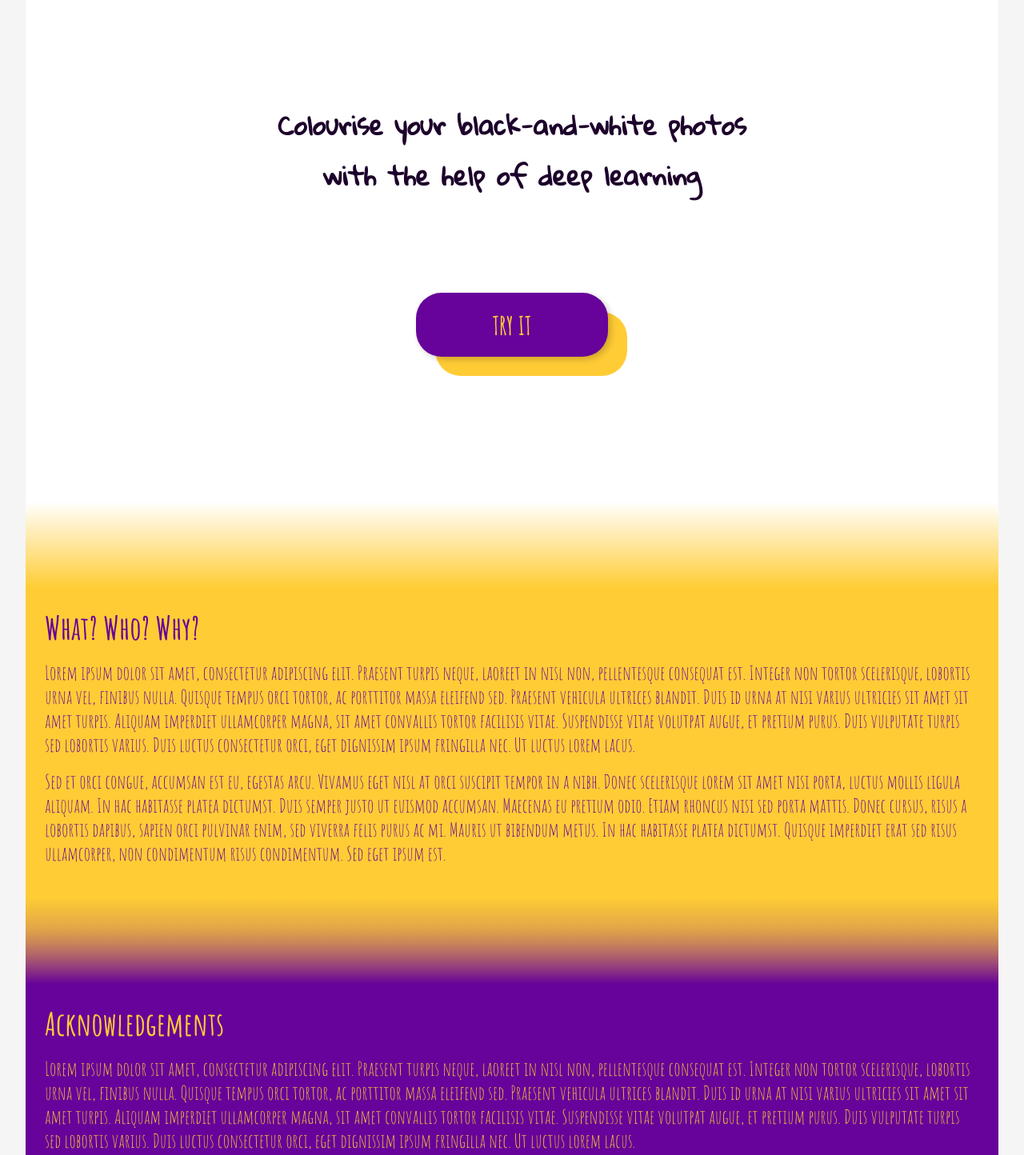
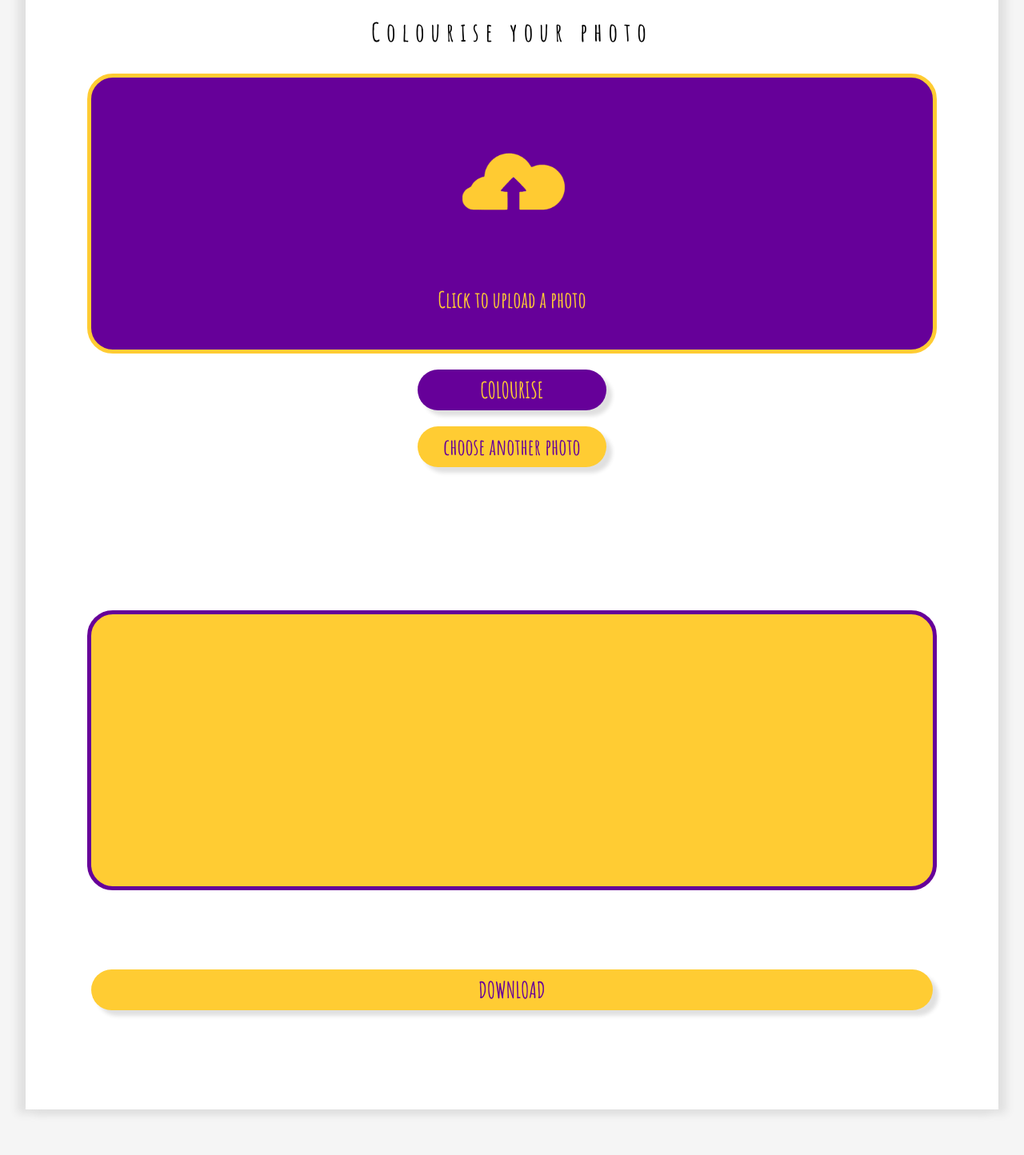
Before and after one commit to dilyanpenev/final-year-project, a React app: page /demo in a window 1280 px wide. Before the commit this address led to /. Shown: the part 187-1631 px from the top of the page at 80% size. After the commit the page ends 1598 px from the top, so only its background shows below. Built offline with nearby package versions, Linux system fonts and the light colour scheme.

Commit message:
Create the demo page

```diff
--- a/src/index.js
+++ b/src/index.js
@@ -1,6 +1,7 @@
 import React from 'react';
 import ReactDOM from 'react-dom/client';
 import HomePage from './js/views/HomePage';
+import DemoPage from './js/views/DemoPage';
 import PageWrapper from './js/views/PageWrapper';
 import { BrowserRouter, Routes, Route, Navigate } from "react-router-dom";
 import './scss/index.scss';
@@ -12,6 +13,7 @@ root.render(
       <Routes>
         <Route path="/" element={<PageWrapper />}>
           <Route index element={<HomePage />} />
+          <Route path="demo" element={<DemoPage />} />
           <Route path="*" element={<Navigate to="/" replace />} />
         </Route>
       </Routes>
--- a/src/js/components/Header.js
+++ b/src/js/components/Header.js
@@ -18,7 +18,9 @@ function Header(props) {
                         </Link>
                     </div>
                     <div className="header__menubar__navigation__button">
-                        <h2>Demo</h2>
+                        <Link to="/demo">
+                            <h2>Demo</h2>
+                        </Link>
                     </div>
                     <div className="header__menubar__navigation__button">
                         <h2>About</h2>
--- /dev/null
+++ b/src/js/views/DemoPage.js
@@ -0,0 +1,36 @@
+import { useState } from "react";
+import upload_icon from "../../assets/upload-icon.png";
+
+function DemoPage(props) {
+    const [isFileUploaded, setFileUploaded] = useState(false);
+
+    return (
+        <div className="demo-page">
+            <div className="demo-page__upload">
+                <h2>Colourise your photo</h2>
+                <div className="display demo-page__upload__file-select">
+                    <img src={upload_icon} alt="Upload Icon" />
+                    <div className="demo-page__upload__file-select__text">
+                        <h3>Click to upload a photo</h3>
+                    </div>
+                </div>
+                <div className="demo-page__upload__controls">
+                    <div className="button demo-page__upload__controls__submit">
+                        <h3>COLOURISE</h3>
+                    </div>
+                    <div className="button demo-page__upload__controls__retry">
+                        <h3>choose another photo</h3>
+                    </div>
+                </div>
+            </div>
+            <div className="demo-page__result">
+                <div className="display demo-page__result__image"></div>
+                <div className="button demo-page__result__download">
+                    <h3>DOWNLOAD</h3>
+                </div>
+            </div>
+        </div>
+    );
+}
+
+export default DemoPage;
--- a/src/js/views/HomePage.js
+++ b/src/js/views/HomePage.js
@@ -18,6 +18,7 @@ function HomePage(props) {
                 <h2>Acknowledgements</h2>
                 <p>Lorem ipsum dolor sit amet, consectetur adipiscing elit. Praesent turpis neque, laoreet in nisl non, pellentesque consequat est. Integer non tortor scelerisque, lobortis urna vel, finibus nulla. Quisque tempus orci tortor, ac porttitor massa eleifend sed. Praesent vehicula ultrices blandit. Duis id urna at nisi varius ultricies sit amet sit amet turpis. Aliquam imperdiet ullamcorper magna, sit amet convallis tortor facilisis vitae. Suspendisse vitae volutpat augue, et pretium purus. Duis vulputate turpis sed lobortis varius. Duis luctus consectetur orci, eget dignissim ipsum fringilla nec. Ut luctus lorem lacus.</p>
             </div>
+            <div className="home-page__colour-mix-3"></div>
         </div>
     );
 }
--- /dev/null
+++ b/src/scss/_demo-page.scss
@@ -0,0 +1,113 @@
+.demo-page {
+    margin-bottom: 1.5rem;
+    font-family: $font-regular;
+    font-weight: 400;
+    padding: 1.5rem 1.5rem;
+
+    div {
+        border-radius: 2rem;
+    }
+
+    &>div {
+        height: 85vh;
+        display: flex;
+        flex-direction: column;
+        align-items: center;
+    }
+
+    .display {
+        width: 90%;
+        height: 50%;
+
+        @media only screen and (min-device-width: 801px) {
+            width: 50%;
+        }
+    }
+
+    .button {
+        margin: 2.5vh 0;
+        text-align: center;
+        cursor: pointer;
+        box-shadow: 7px 7px 5px $platinum;
+
+        &:hover {
+            opacity: 0.85;
+        }
+    }
+
+    h3 {
+        font-size: 3.5vh;
+        margin: 0;
+    }
+
+    &__upload {
+        animation: fadein 2s;
+
+        h2 {
+            font-family: $font-regular;
+            font-size: 2rem;
+            letter-spacing: 0.5rem;
+            text-align: center;
+            margin: 1rem 0 2rem 0;
+
+            @media only screen and (min-device-width: 801px) {
+                font-size: 5vh;
+            }
+        }
+
+        &__file-select {
+            background-color: $indigo;
+            border: 5px solid $sunglow;
+            display: flex;
+            justify-content: space-evenly;
+            align-items: center;
+            flex-direction: column;
+            cursor: pointer;
+
+            img {
+                max-height: 50%;
+            }
+
+            &__text {
+                color: $sunglow;
+            }
+        }
+
+        &__controls {
+
+            div {
+                padding: 0.5rem 2rem;
+            }
+
+            &__submit {
+                background-color: $indigo;
+                color: $sunglow;
+            }
+
+            &__retry {
+                background-color: $sunglow;
+                color: $indigo;
+            }
+        }
+    }
+
+    &__result {
+        justify-content: space-evenly;
+
+        &__image {
+            background-color: $sunglow;
+            border: 5px solid $indigo;
+        }
+
+        &__download {
+            padding: 0.5rem 0;
+            width: 90%;
+            background-color: $sunglow;
+            color: $indigo;
+
+            @media only screen and (min-device-width: 801px) {
+                width: 50%;
+            }
+        }
+    }
+}
--- a/src/scss/_home-page.scss
+++ b/src/scss/_home-page.scss
@@ -122,4 +122,9 @@
         background-color: $indigo;
         color: $sunglow;
     }
+
+    &__colour-mix-3 {
+        height: 7.5vh;
+        background-image: linear-gradient($indigo, $platinum);
+    }
 }
--- a/src/scss/_pages.scss
+++ b/src/scss/_pages.scss
@@ -12,6 +12,7 @@ body {
     margin: 0 1rem;
     background-color: $white;
     height: 100%;
+    box-shadow: 10px 5px 10px $platinum, -10px 5px 10px $platinum;
 
     @media only screen and (min-device-width: 480px) {
         margin: 0 2rem;
--- a/src/scss/_variables.scss
+++ b/src/scss/_variables.scss
@@ -5,6 +5,7 @@ $font-banner: 'Gloria Hallelujah', cursive;
 // colours
 $white: #FFFFFF;
 $white-smoke: #f5f5f5;
+$platinum: #e0e0e0;
 $sunglow: #ffcc33;
 $indigo: #660099;
 $black-olive: #2F3730;
--- a/src/scss/index.scss
+++ b/src/scss/index.scss
@@ -2,3 +2,4 @@
 @import "./header";
 @import "./pages";
 @import "./home-page";
+@import "./demo-page";
```
Also changed, not shown: public/index.html (+0 -4 lines), src/assets/upload-icon.png (added).
